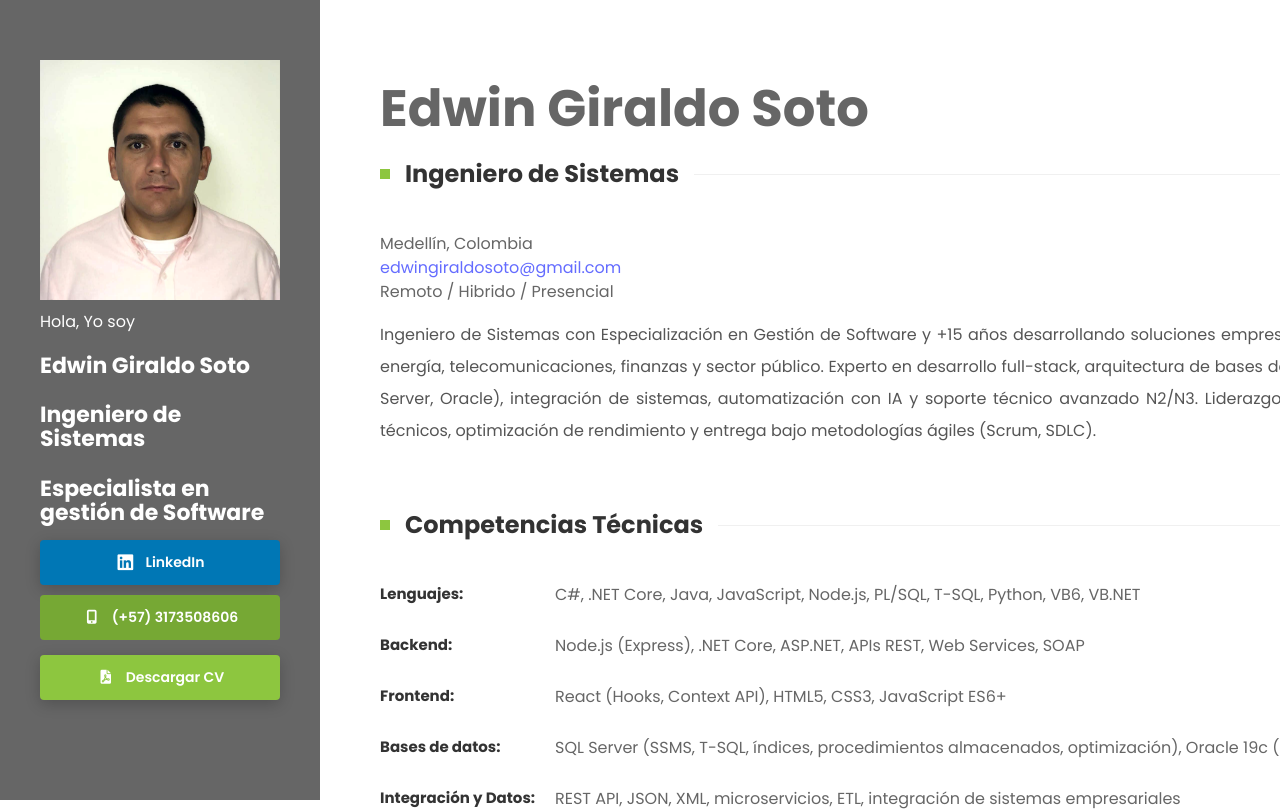
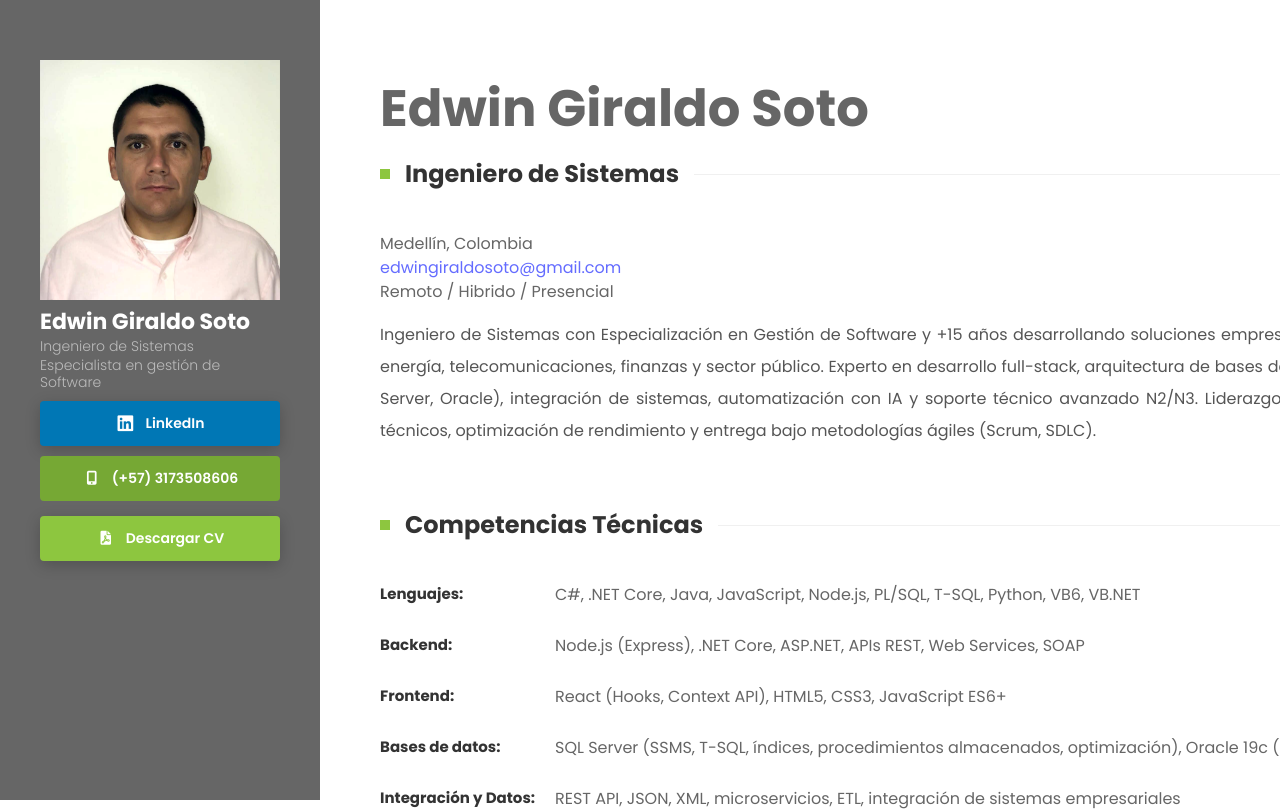
Before and after one commit to edwingiraldosoto/cv-edwin, a React (Vite) app: page / in a window 1280 px wide. Shown: the top 811 px of the page. Built offline with nearby package versions, Linux system fonts and the light colour scheme.

Commit message:
Add files via upload

```diff
--- a/src/components/Sidebar.jsx
+++ b/src/components/Sidebar.jsx
@@ -12,27 +12,22 @@ function Sidebar() {
         crossOrigin="anonymous"
       />
 
-      <p className="sidebar-hello">Hola, Yo soy</p>
-      <h2 className="sidebar-name">{cv.name}</h2>
-      <h2 className="sidebar-name">{cv.title}</h2>
-      <h2 className="sidebar-name">{cv.specialization}</h2>
+      {/* Usamos h1 para el nombre y p para los roles para que no hereden los estilos de h2 (cuadros verdes) */}
+      <h1 className="sidebar-name">{cv.name}</h1>
+      <p className="sidebar-role">{cv.title}</p>
+      <p className="sidebar-role">{cv.specialization}</p>
 
       <div className="sidebar-social">
-  {/* LinkedIn */}
         <a href={cv.linkedin} target="_blank" rel="noopener noreferrer" className="btn-social btn-linkedin">
           <i className="fa-brands fa-linkedin"></i> LinkedIn
         </a>
 
-  {/* Teléfono */}
         <a href={`tel:${cv.Phone}`} className="btn-social btn-phone">
           <i className="fa-solid fa-mobile-screen-button"></i> {cv.Phone}
         </a>
 
-  {/* Descargar PDF */}
         <DownloadPDF />
       </div>
-
-
     </aside>
   );
 }
```
Lines whose indentation alone changed are shown as unchanged.
